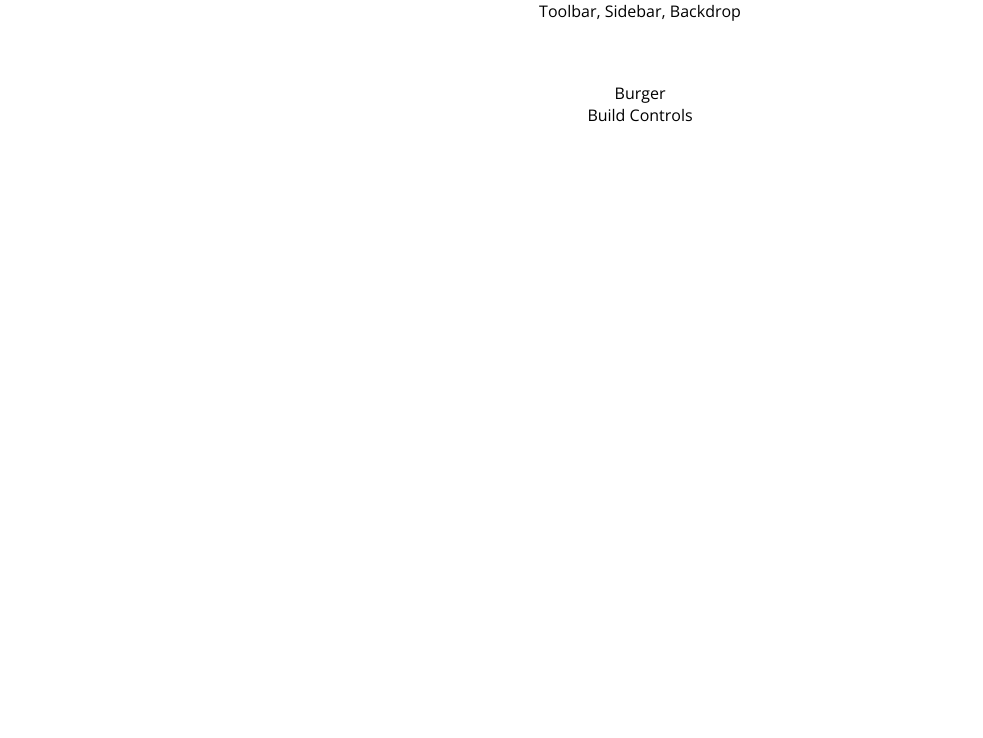
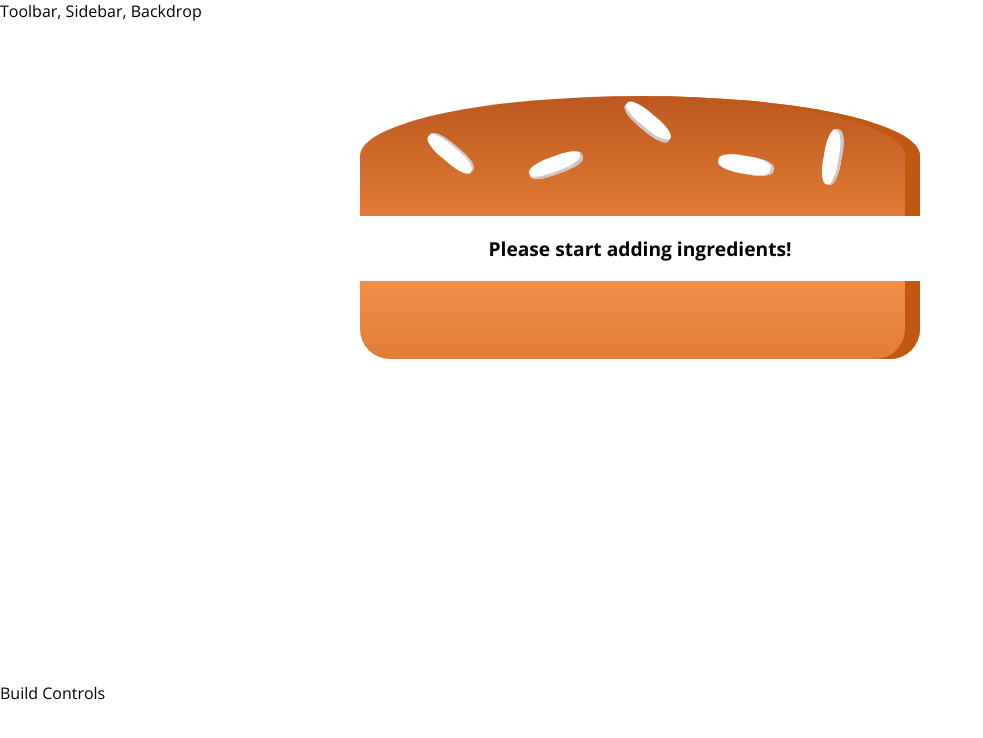
Before and after one commit to cyogian/BurgerApp, a React (Create React App) app: page / in a window 1280 px wide. Shown: the top 738 px of the page, without its empty margins (0-983 px from the left). Built offline with nearby package versions, Linux system fonts and the light colour scheme.

Commit message:
Added Burger Component to Burger Builder

```diff
--- a/src/App.module.css
+++ b/src/App.module.css
@@ -1,3 +1,3 @@
 .App {
-  text-align: center;
+  color: black;
 }
--- a/src/components/Burger/Burger.js
+++ b/src/components/Burger/Burger.js
@@ -0,0 +1,28 @@
+import React from "react";
+import classes from "./Burger.module.css";
+import BurgerIngredient from "./BurgerIngredient/BurgerIngredient";
+
+const Burger = props => {
+  let transformedIngredients = Object.keys(props.ingredients)
+    .map(igKey => {
+      return [...Array(props.ingredients[igKey])].map((_, i) => (
+        <BurgerIngredient key={igKey + i} type={igKey} />
+      ));
+    })
+    .reduce((arr, el) => {
+      return arr.concat(el);
+    }, []);
+  if (transformedIngredients.length === 0) {
+    transformedIngredients = <p>Please start adding ingredients!</p>;
+  }
+
+  return (
+    <div className={classes.Burger}>
+      <BurgerIngredient type="bread-top" />
+      {transformedIngredients}
+      <BurgerIngredient type="bread-bottom" />
+    </div>
+  );
+};
+
+export default Burger;
--- /dev/null
+++ b/src/components/Burger/Burger.module.css
@@ -0,0 +1,29 @@
+.Burger {
+  width: 100%;
+  margin: auto;
+  height: 400px;
+  overflow: auto;
+  text-align: center;
+  font-weight: bold;
+  font-size: 1.2rem;
+}
+@media (min-width: 500px) and (min-height: 400px) {
+  .Burger {
+    width: 350px;
+    height: 300px;
+  }
+}
+
+@media (min-width: 500px) and (min-height: 401px) {
+  .Burger {
+    width: 450px;
+    height: 400px;
+  }
+}
+
+@media (min-width: 1000px) and (min-height: 700px) {
+  .Burger {
+    width: 700px;
+    height: 600px;
+  }
+}
--- a/src/containers/BurgerBuilder/BurgerBuilder.js
+++ b/src/containers/BurgerBuilder/BurgerBuilder.js
@@ -1,10 +1,18 @@
 import React, { Component } from "react";
-
+import Burger from "../../components/Burger/Burger";
 class BurgerBuilder extends Component {
+  state = {
+    ingredients: {
+      salad: 0,
+      bacon: 0,
+      cheese: 0,
+      meat: 0
+    }
+  };
   render() {
     return (
       <>
-        <div>Burger</div>
+        <Burger ingredients={this.state.ingredients} />
         <div>Build Controls</div>
       </>
     );
```
